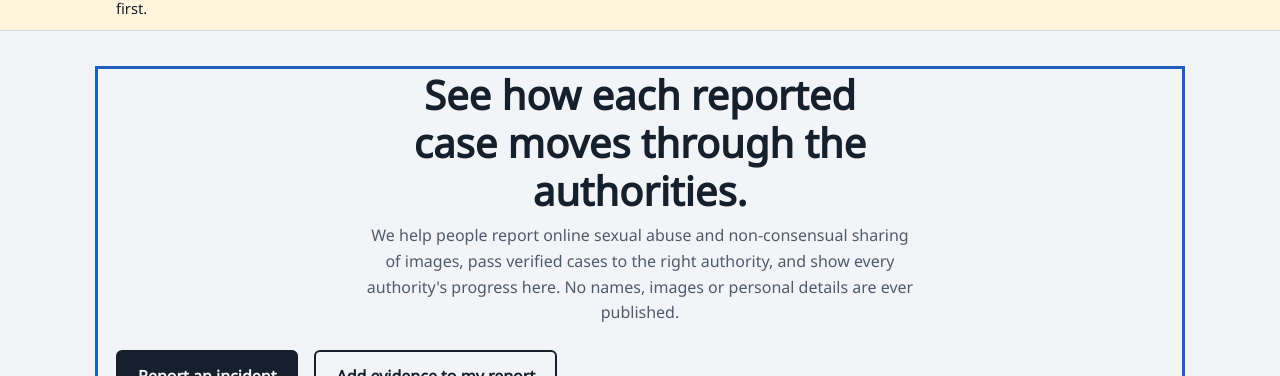
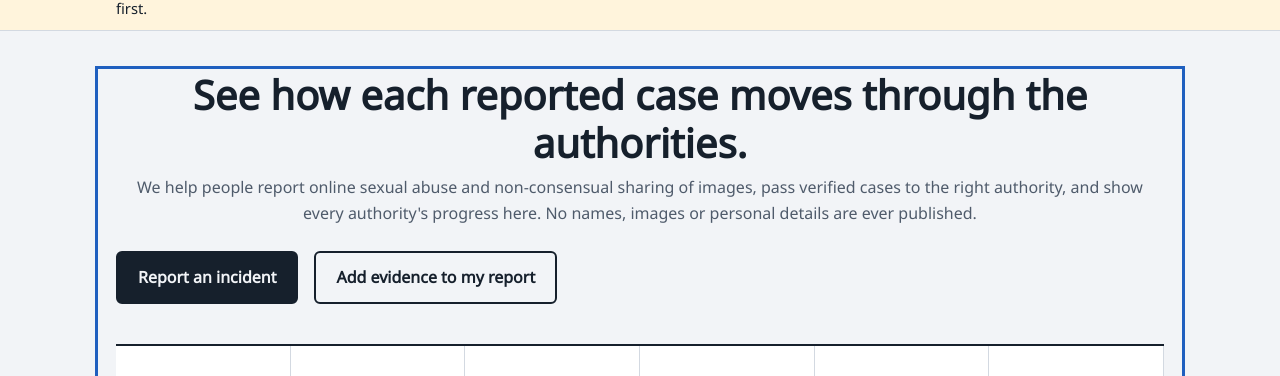
Before and after one commit to slccraop/slccraop-site2, a React (Vite) app: page / in a window 1280 px wide. Shown: the part 147-523 px from the top of the page. Built offline with nearby package versions, Linux system fonts and the light colour scheme; no server answers; the database is empty.

Commit message:
Widen and center homepage text to reduce wrapping

```diff
--- a/src/styles/extras.css
+++ b/src/styles/extras.css
@@ -1,15 +1,19 @@
-/* Center the homepage introduction and its supporting content. */
-.home-title,
-.home-lede {
+/* Center the homepage introduction across the available content width. */
+.home-title {
+  width: 100%;
+  max-width: none;
   text-align: center;
   margin-inline: auto;
 }
 
 .home-lede {
-  max-width: 60ch;
+  width: 100%;
+  max-width: none;
+  text-align: center;
+  margin-inline: auto;
 }
 
-/* Keep the ticker labels centered, but leave the action buttons unchanged. */
+/* Keep ticker labels centered, without changing the action buttons. */
 .ticker {
   text-align: center;
 }
```
